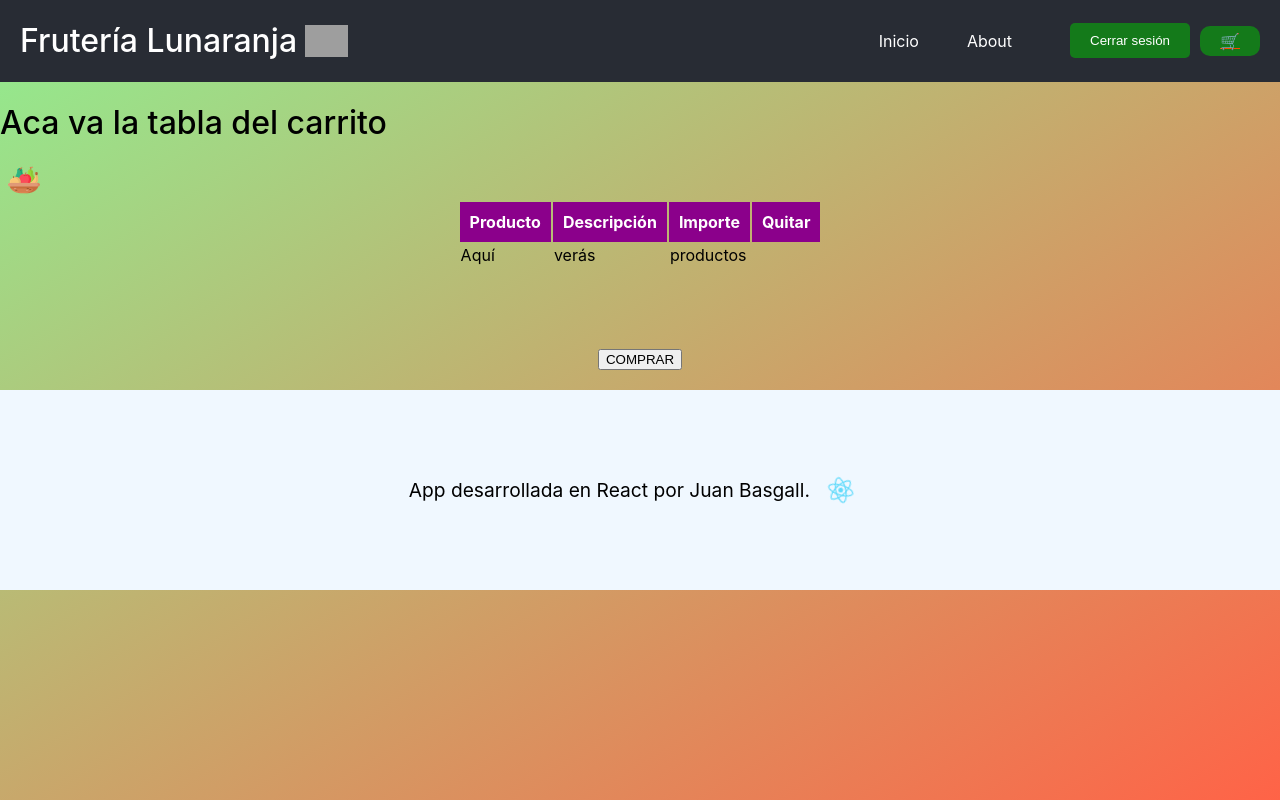
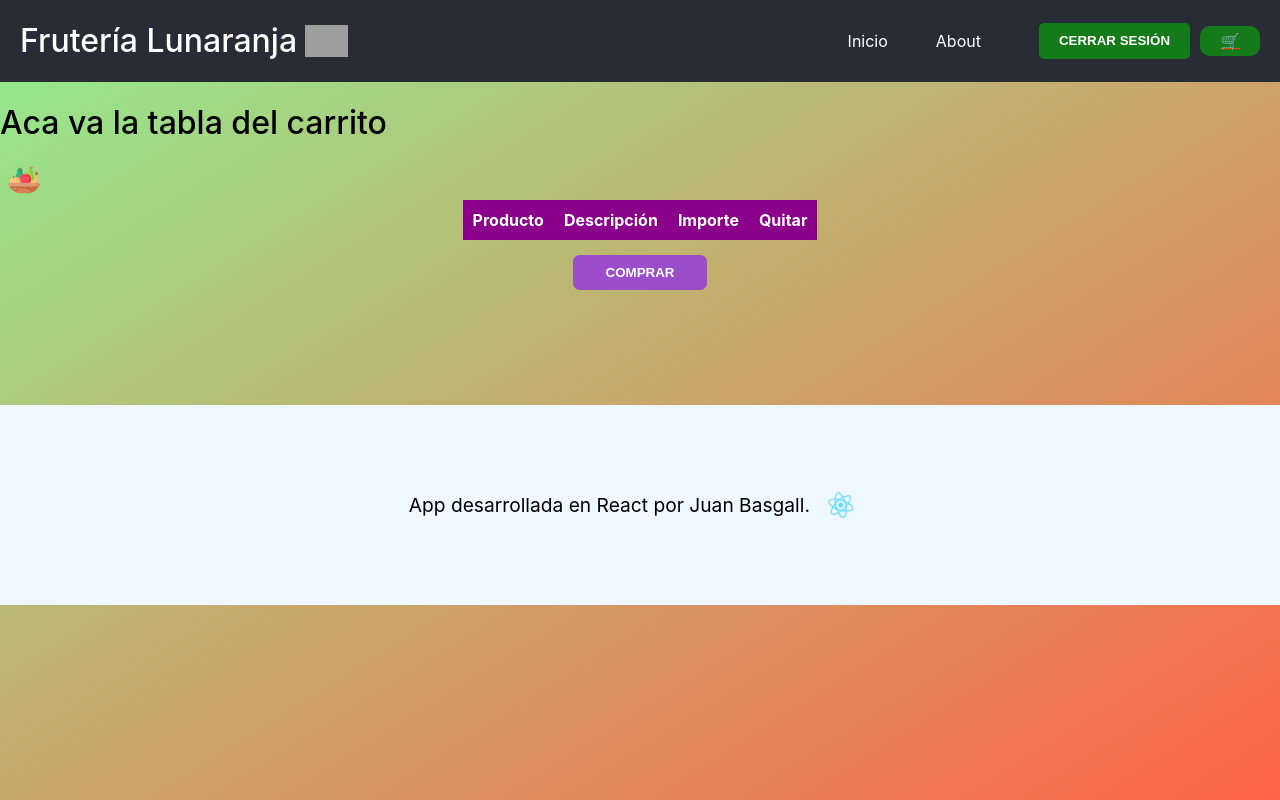
Before and after one commit to d3vh4n5/reactFruteria, a React (Create React App) app: page /carrito in a window 1280 px wide. Built offline with nearby package versions, Linux system fonts and the light colour scheme; grey boxes are pictures that could not be loaded.

Commit message:
Implementada la carga de elementos en la tabla de carritos, proximo paso: funcionalidad a los botones

```diff
--- a/src/App.css
+++ b/src/App.css
@@ -100,6 +100,20 @@ li a{
 
 #spinner{
   width: 50px;
+}
+
+.button, button, input[type='button'], input[type='reset'], input[type='submit'] {
+  background-color: #9b4dca;
+  border: 0.1rem solid #9b4dca;
+  border-radius: 0.4rem;
+  color: #fff;
+  cursor: pointer;
+  font-weight: 700;
+  height: 2.2rem;
+  padding: 0 2rem;
+  text-align: center;
+  text-decoration: none;
+  text-transform: uppercase;
 }
 
 .button-delete {
@@ -279,6 +293,11 @@ main{
   width: 80%;
 }
 
+table{
+  border-spacing: 0;
+  border-collapse: collapse;
+}
+
 thead tr {
   background-color: darkmagenta;
   color: white;
@@ -288,8 +307,11 @@ thead tr {
   padding: 10px;
 }
 
+
 tbody tr:nth-child(even) {
   background: rgba(173, 216, 230, 0.252) ;
+  border-top: 1px solid white;
+  border-bottom: 1px solid white;
 }
 
 .centrar {
@@ -297,11 +319,11 @@ tbody tr:nth-child(even) {
 }
 
 
-#btnComprar:hover {
+#btnComprar:hover, .btn-eliminar:hover {
   background-color: darkviolet;
 }
 
-#btnComprar:active {
+#btnComprar:active, .btn-eliminar:active{
   background-color: black;
 }
 footer{
@@ -360,6 +382,10 @@ footer{
       max-width: 600px;
       margin-bottom: 80px;
   }
+
+  td{
+    padding: 15px 50px;
+  }
 }
 
 
--- a/src/components/Carrito.jsx
+++ b/src/components/Carrito.jsx
@@ -1,8 +1,14 @@
 import React from 'react'
 import frutas from "../img/icon-fruits-64.png";
+import TableRow from './TableRow';
 
+const carritoFrutas = JSON.parse(localStorage.getItem('carritoFrutas')) || [] // Mayus change
+console.log(carritoFrutas)
 const Carrito = () => {
 
+    const keyGenerator = ()=>{
+        return parseInt(Math.random() * 10_000)
+    }
 
 
   return (
@@ -20,18 +26,19 @@ const Carrito = () => {
                     </tr>
                 </thead>
                 <tbody>
-                    <tr>
-                        <td>Aquí</td>
-                        <td>verás</td>
-                        <td>productos</td>
-                        <td></td>
-                    </tr>
+                    {carritoFrutas.map(producto=>(
+                        <TableRow producto={producto} key={keyGenerator()} />
+                        // Condicional de que si producto esta vacio aparezca una
+                        // fila con colspan=4 que diga que no hay productos
+                    ))}
                 </tbody>
+                <tfoot className="centrar-div">
+                    <td colspan="4">
+                    <button className="button" id="btnComprar">COMPRAR</button>
+                    </td>
+                </tfoot>
             </table>
         </section>
-        <div class="centrar-div">
-            <button class="button" id="btnComprar">COMPRAR</button>
-        </div>
     </div>
   )
 }
--- a/src/components/Fetching.jsx
+++ b/src/components/Fetching.jsx
@@ -2,15 +2,16 @@ import React, { useEffect, useState } from 'react'
 import Card from './Card';
 import Advertencia from './Advertencia';
 
-const carritoFrutas = JSON.parse(localStorage.getItem('carritoFtrutas')) || [] // Mayus change
+const url = '/fakebackend/productos.json'
+// const url = 'https://miniapis.onrender.com/verduleria/api/verduras/'
+const carritoFrutas = JSON.parse(localStorage.getItem('carritoFrutas')) || [] // Mayus change
 
 const Fetching = () => {
     const [data, setData] = useState([]);
     const [warn, setWarn] = useState(true)
 
     useEffect(()=>{
-        fetch('/fakebackend/productos.json')
-        // fetch('https://miniapis.onrender.com/verduleria/api/verduras/')
+        fetch(url)
             .then(response=>response.json())
             .then(data=> {
               setData(data)
--- /dev/null
+++ b/src/components/TableRow.jsx
@@ -0,0 +1,16 @@
+import React from 'react'
+
+const TableRow = (props) => {
+    const {imagen, nombre, precio, id} = props.producto
+
+  return (
+        <tr>
+            <td className='centrar'>{imagen}</td>
+            <td className='centrar'>{nombre}</td>
+            <td className='centrar'>{precio}</td>
+            <td className='centrar'><button className='btn-eliminar' id={id}>❌</button></td>
+        </tr>
+  )
+}
+
+export default TableRow
```
